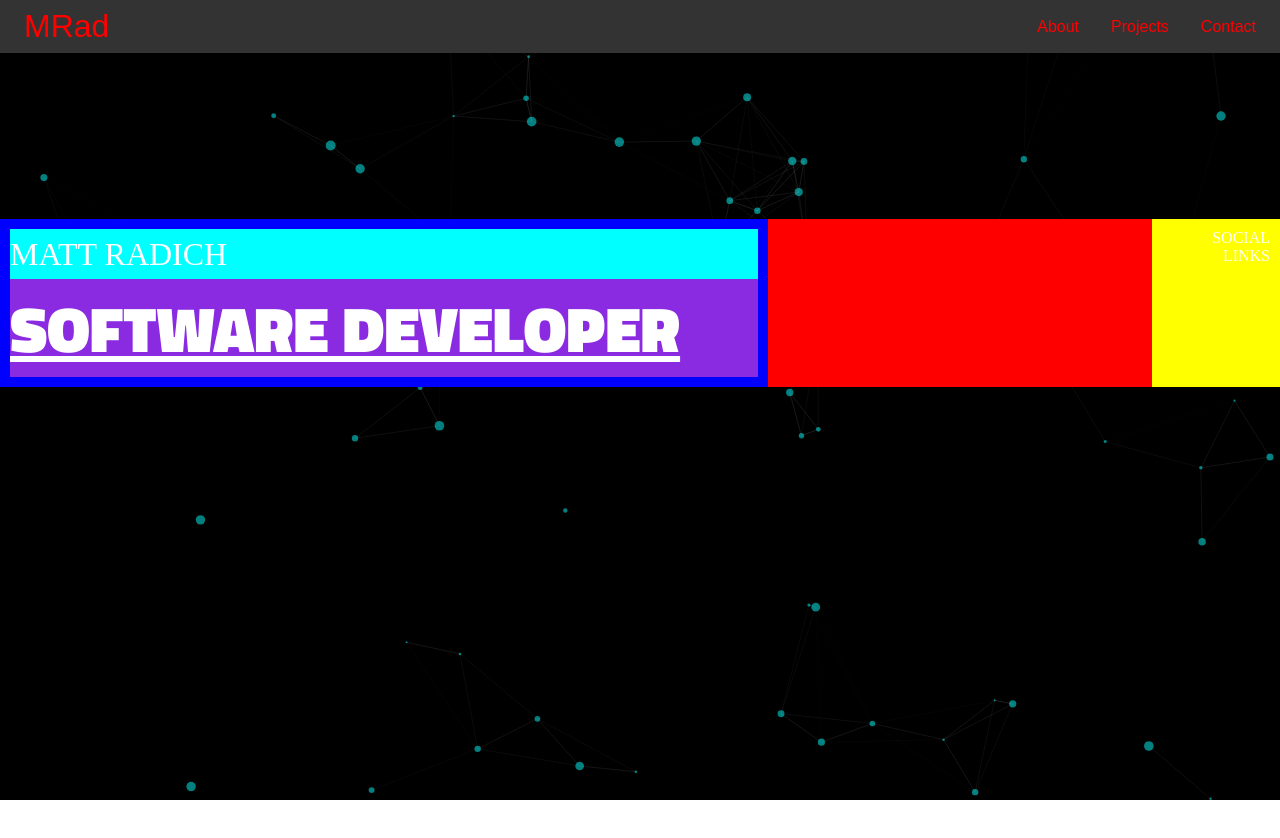
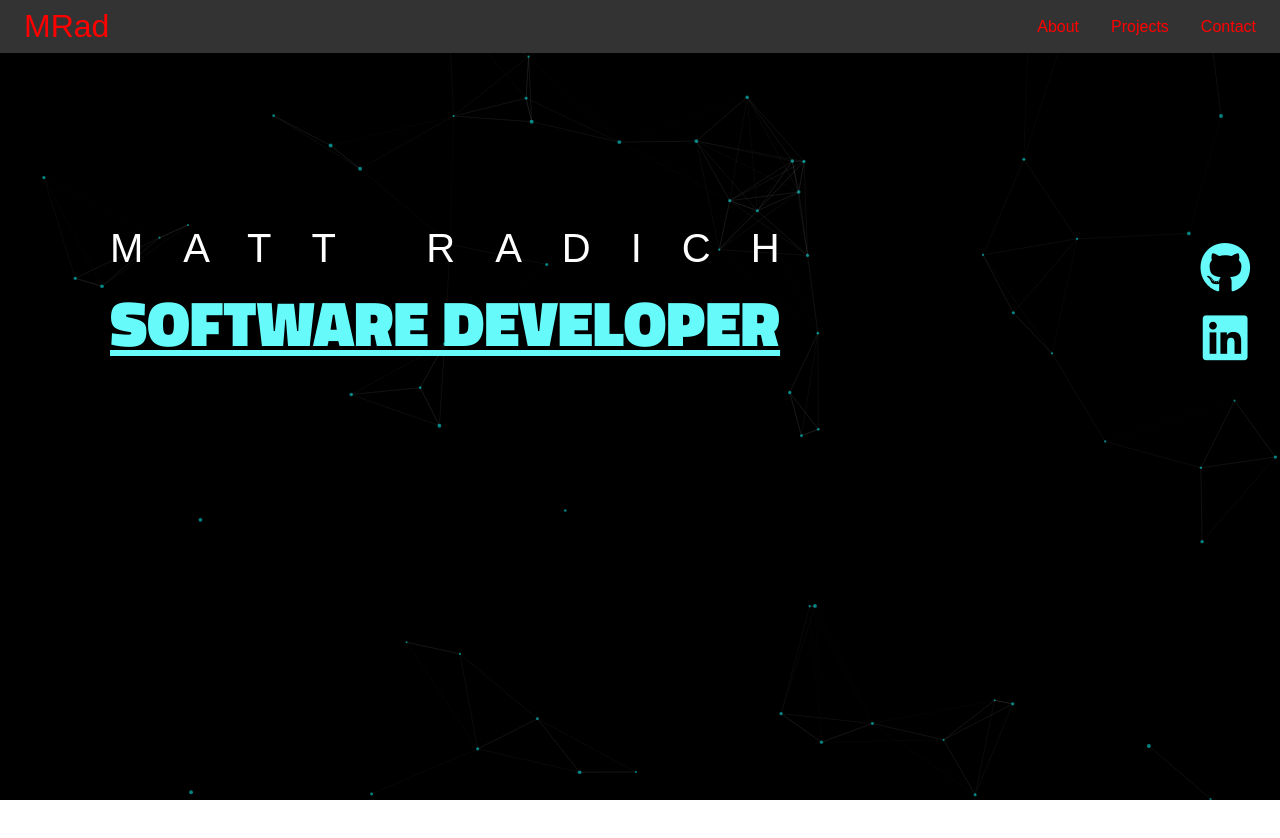
Before and after one commit to matt-radich/Portfolio, a React (Create React App) app in the folder portfolio/: page / in a window 1280 px wide. Shown: the top 838 px of the page. Built offline with nearby package versions, Linux system fonts and the light colour scheme.

Commit message:
added social links + styling

```diff
--- a/portfolio/public/index.html
+++ b/portfolio/public/index.html
@@ -6,7 +6,7 @@
     <link rel="preconnect" href="https://fonts.googleapis.com">
     <link rel="preconnect" href="https://fonts.gstatic.com" crossorigin>
     <link href="https://fonts.googleapis.com/css2?family=Titillium+Web:wght@900&display=swap" rel="stylesheet">
-
+    <link rel="stylesheet" href="https://cdnjs.cloudflare.com/ajax/libs/font-awesome/6.2.1/css/all.min.css" integrity="sha512-MV7K8+y+gLIBoVD59lQIYicR65iaqukzvf/nwasF0nqhPay5w/9lJmVM2hMDcnK1OnMGCdVK+iQrJ7lzPJQd1w==" crossorigin="anonymous" referrerpolicy="no-referrer" />
     <title>Matt-Radich</title>
   </head>
   <body>
--- a/portfolio/src/components/Home.jsx
+++ b/portfolio/src/components/Home.jsx
@@ -18,7 +18,9 @@ function Home () {
           </div>
 
           <div className="social-links">
-            SOCIAL LINKS
+            <a href="https://github.com/matt-radich" target="_blank" rel="noreferrer"><i class="fa-brands fa-github"></i></a>
+
+            <a href="https://www.linkedin.com/in/matt-radich-4a6b0323a/" target="_blank" rel="noreferrer"><i class="fa-brands fa-linkedin"></i></a>
           </div>
 
         </div>
--- a/portfolio/src/components/ParticleBackground.jsx
+++ b/portfolio/src/components/ParticleBackground.jsx
@@ -96,7 +96,7 @@ const particlesLoaded = (container) => {
           },
           size: {
             random: true,
-            value: 5,
+            value: 2,
           },
         },
 
--- a/portfolio/src/css/home.css
+++ b/portfolio/src/css/home.css
@@ -25,31 +25,48 @@
   color: white;
   display: flex;
   justify-content: space-between;
-  background-color: red;
+
   margin-bottom: 300px;
 }
 .social-links {
-  background-color: yellow;
-  width: 10%;
+  /* width: 10%; */
   padding: 10px;
   text-align: right;
   justify-content: flex-end;
+
 }
 
 .name-title {
-  background-color: blue;
   width: 60%;
   padding: 10px;
+  margin-left: 100px;
+  user-select: none;
 }
 .my-name {
-  font-size: 2rem;
-  background-color: aqua;
+  font-size: 2.5rem;
   line-height: 50px;
   text-align: left;
+  letter-spacing: 40px;
+  font-family: sans-serif;
 }
 .sd-title {
   font-size: 4rem;
   text-align: left;
-  background-color: blueviolet;
+  color: #66fafa;
   font-family: 'Titillium Web', sans-serif;
 }
+.fa-brands {
+  font-size: 3.2rem;
+  display: flex;
+  justify-content: center;
+  align-items: center;
+  padding: 0;
+  cursor: pointer;
+  height: 50px;
+  margin: 20px;
+  background-color: black;
+  color: #66fafa;
+}
+a {
+  text-decoration: none;
+}
```
